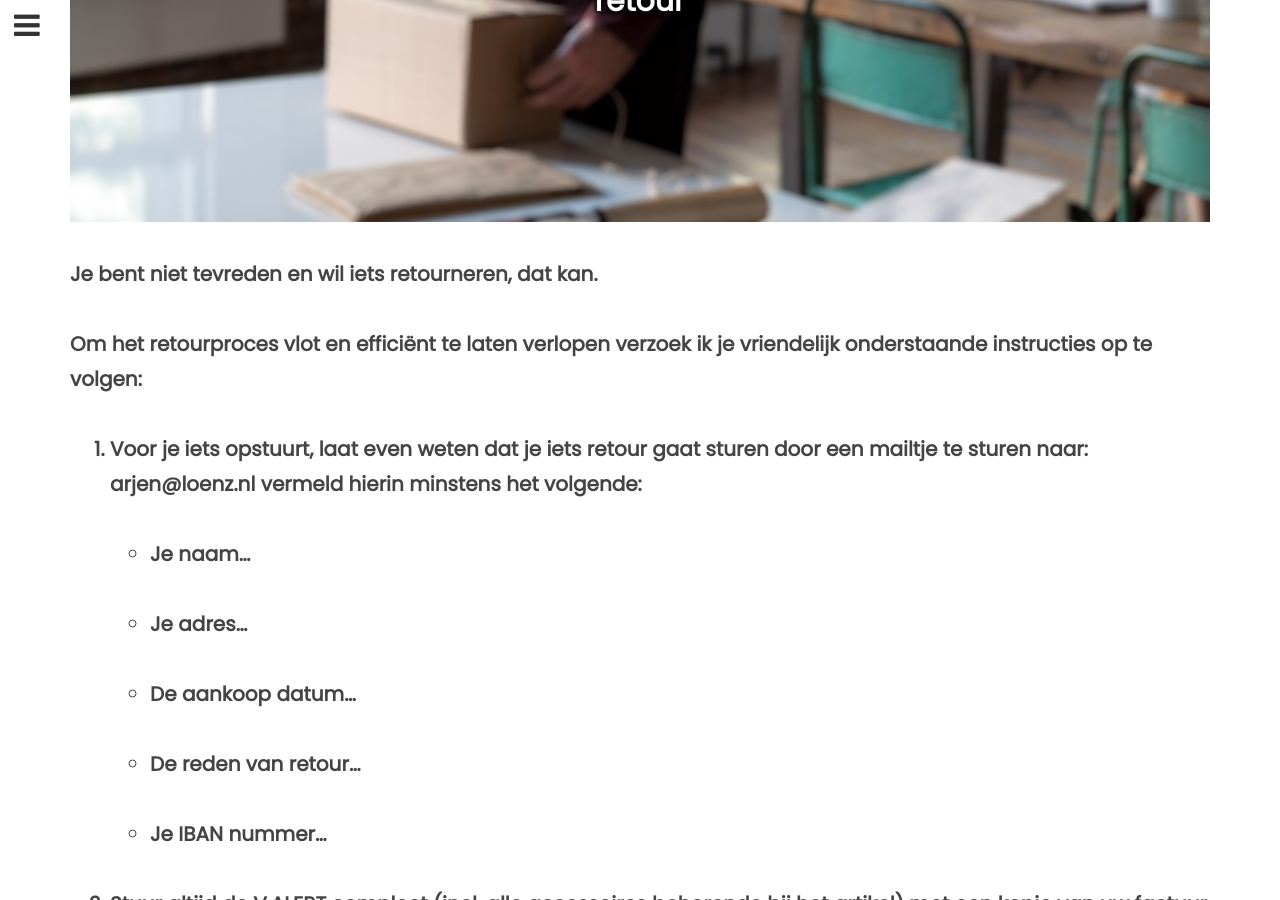
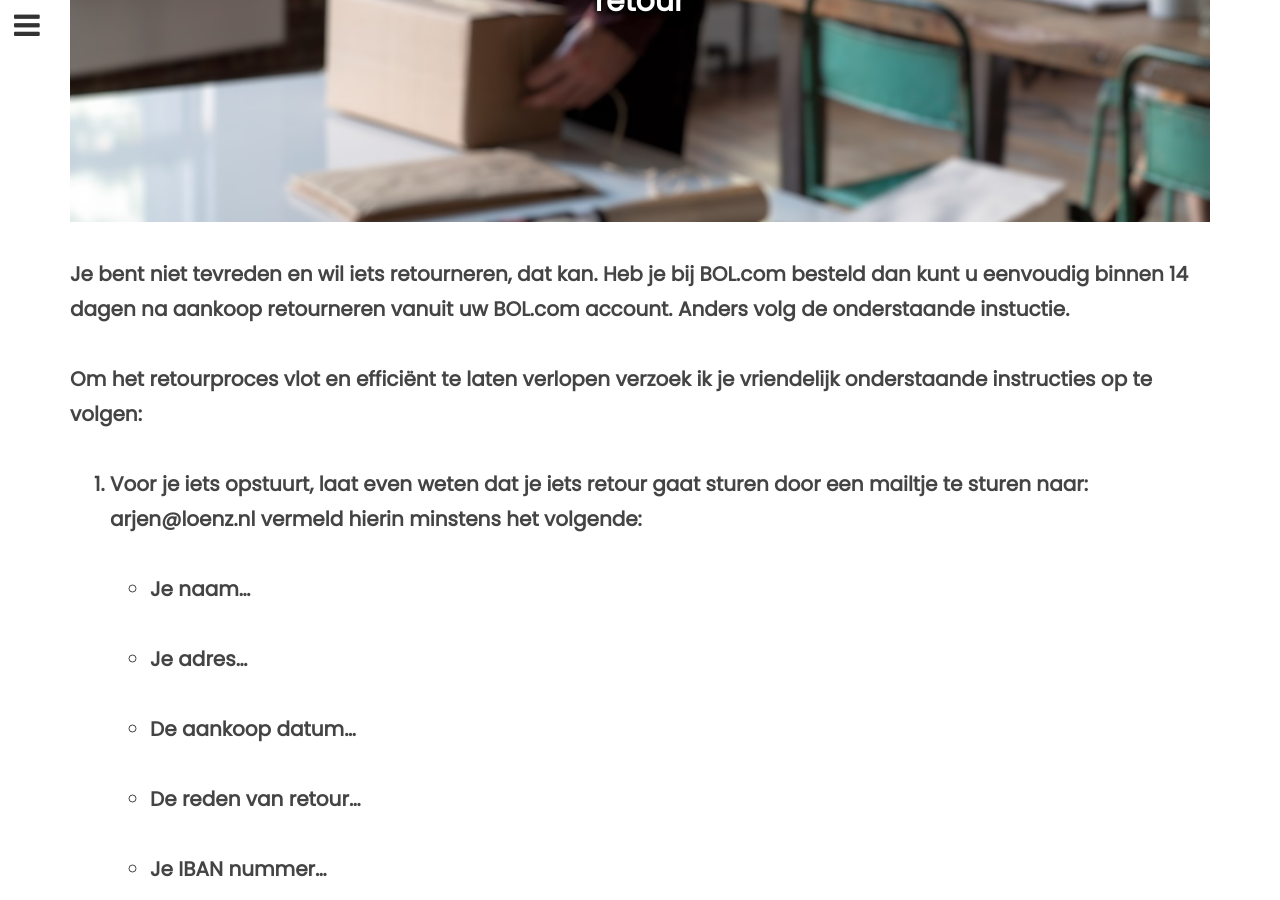
Before and after one commit to janarjensen/helpbutton.nl, a Jekyll site: the page built from retour.md, in a window 1280 px wide and 900 px high, scrolled down 462 px. Built offline with Jekyll 4.4.1, drawn with Linux system fonts in a browser that asks for light colours; nearby versions of some CDN libraries; some web fonts are replaced.

Commit message:
Update retour.md
bol in retour

```diff
--- a/retour.md
+++ b/retour.md
@@ -3,7 +3,7 @@ layout: simpleMDPage
 title: retour
 imgUrl: img/backgroundImg/retour.jpg
 ---
-Je bent niet tevreden en wil iets retourneren, dat kan.
+Je bent niet tevreden en wil iets retourneren, dat kan. Heb je bij BOL.com besteld dan kunt u eenvoudig binnen 14 dagen na aankoop retourneren vanuit uw BOL.com account. Anders volg de onderstaande instuctie.
 
 Om het retourproces vlot en efficiënt te laten verlopen verzoek ik je vriendelijk onderstaande instructies op te volgen:
 
```
